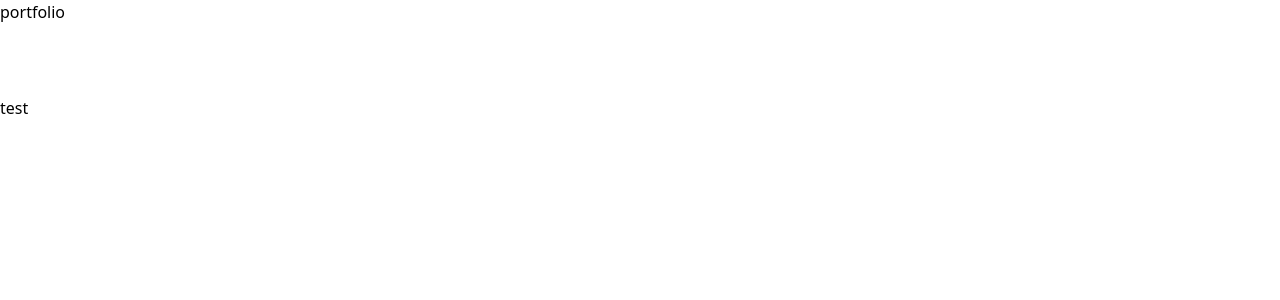
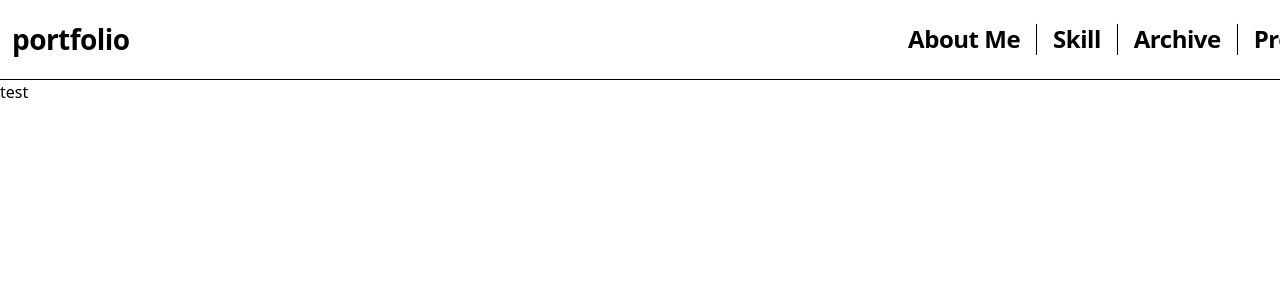
Before and after one commit to DecidedCard/Portfolio, a Next.js app: page / in a window 1280 px wide. Shown: the top 300 px of the page. Built offline with nearby package versions, Linux system fonts and the light colour scheme.

Commit message:
[Feat] - header 작성

```diff
--- a/src/components/Header.tsx
+++ b/src/components/Header.tsx
@@ -2,8 +2,21 @@ import React from "react";
 
 const Header = () => {
   return (
-    <header className="w-full h-24">
-      <h1>portfolio</h1>
+    <header className="flex justify-between p-3 w-full h-20 border-b border-solid border-black">
+      <div className="flex justify-between items-center mx-auto min-w-[1440px] max-w-[1440px]">
+        <h1 className="text-headingB/28px">portfolio</h1>
+        <div className="flex gap-3 text-headingB/24px">
+          <p>About Me</p>
+          <hr className="mx-1 w-[1px] h-8 bg-black" />
+          <p>Skill</p>
+          <hr className="mx-1 w-[1px] h-8 bg-black" />
+          <p>Archive</p>
+          <hr className="mx-1 w-[1px] h-8 bg-black" />
+          <p>Project</p>
+          <hr className="mx-1 w-[1px] h-8 bg-black" />
+          <p>History</p>
+        </div>
+      </div>
     </header>
   );
 };
```
